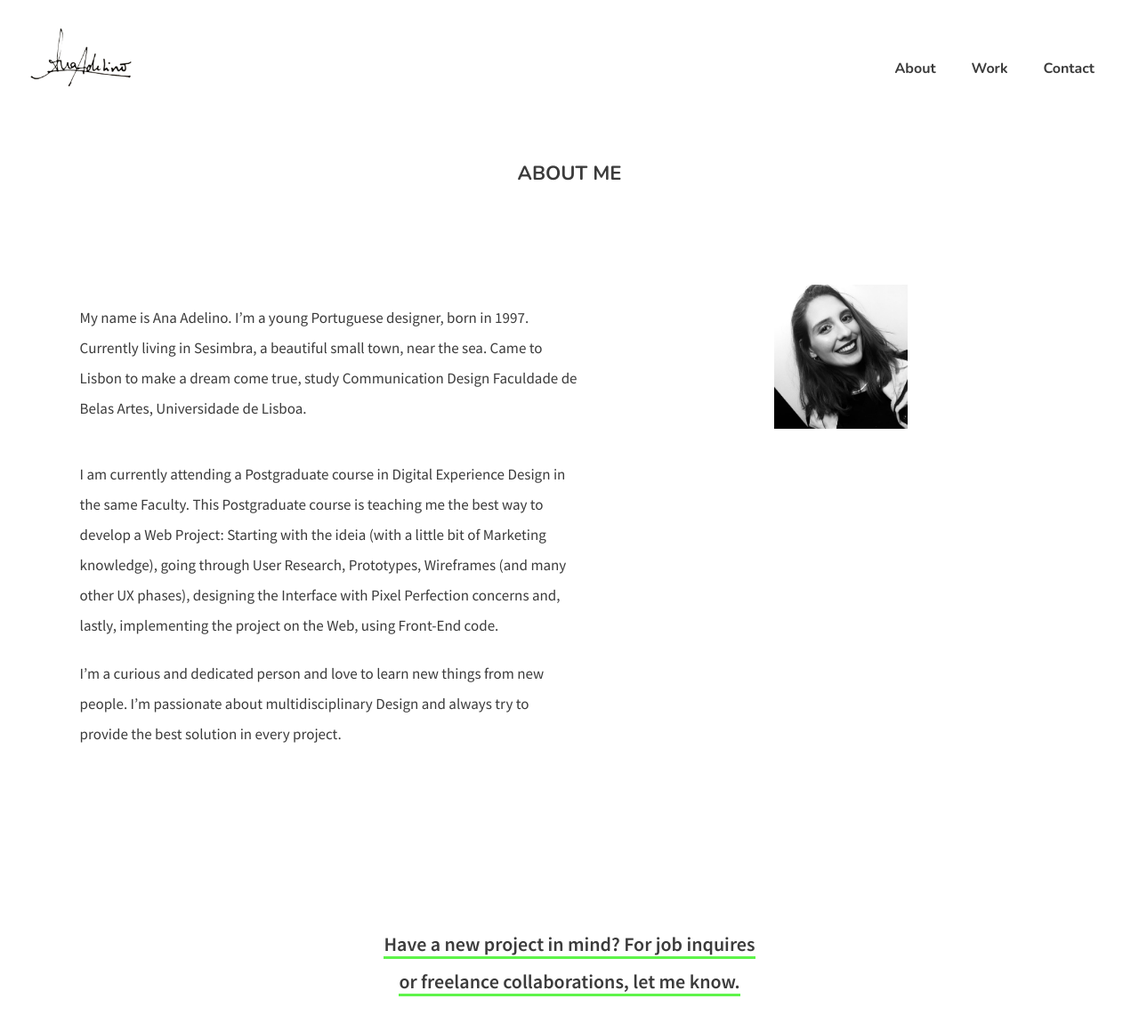
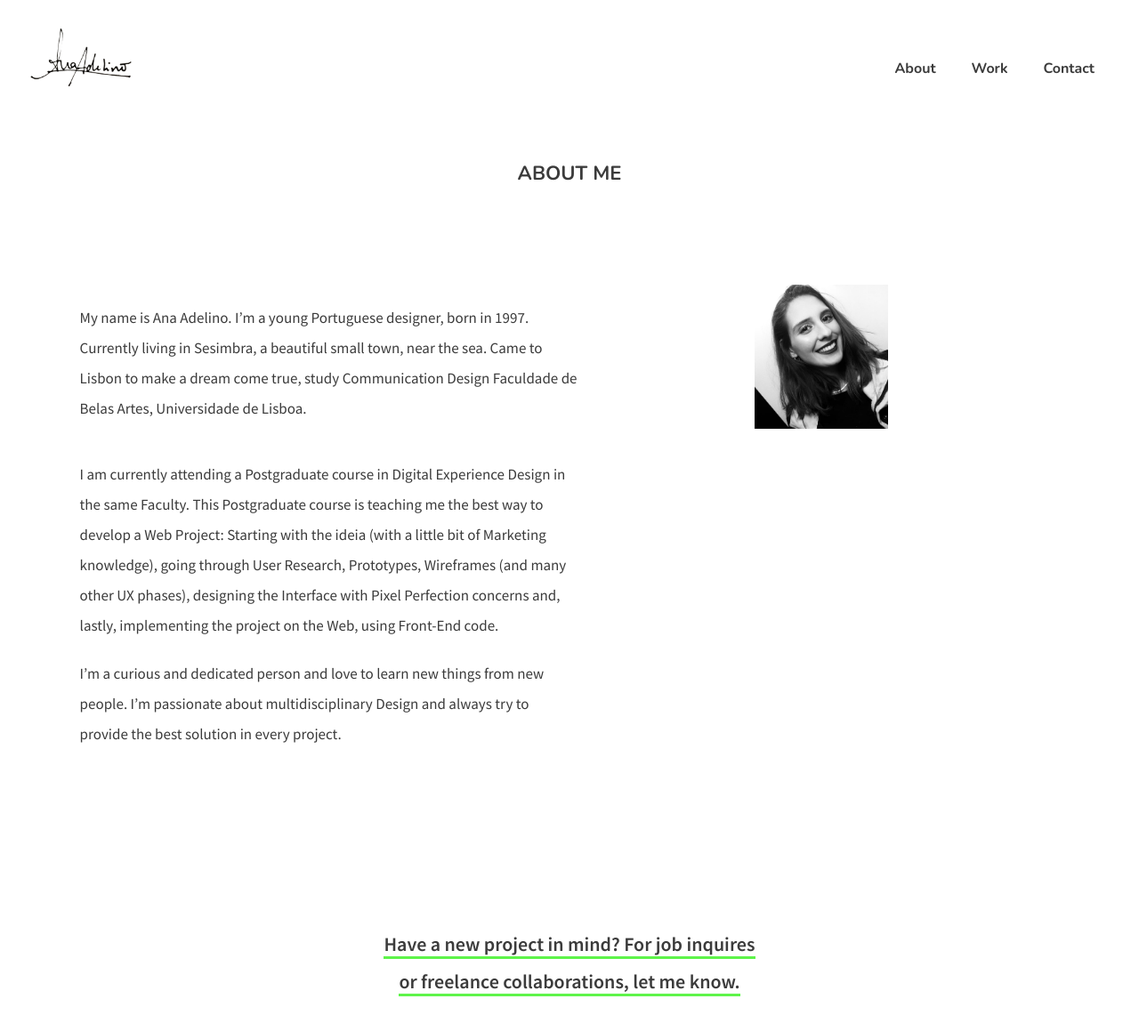
Before and after one commit to anaadelino/anaadelino.github.io, a Jekyll site: the page built from about.html, in a window 1280 px wide and 1400 px high. Shown: the top 1159 px of the window at 89% size. Built offline with Jekyll 4.4.1, drawn with Linux system fonts in a browser that asks for light colours.

Commit message:
Revert "media query"
This reverts commit ae0557f9f4654f3efb5c68f59625995e10d0b9de.

```diff
--- a/_sass/about.scss
+++ b/_sass/about.scss
@@ -169,7 +169,6 @@
 
         p:first-of-type {
             float: left;
-            clear: both;
         }
 
         h3 {
@@ -209,18 +208,7 @@
 
 @media (min-width: 1224px) {
 
-    .My_picture {
-        margin: 0 0 0 20%;
-    }
-
     #About_me {
         padding-bottom: 14%;
     }
 }
-
-@media (min-width: 1300px) {
-
-    .My_picture {
-        margin: 0 0 0 25%;
-    }
-}
```
